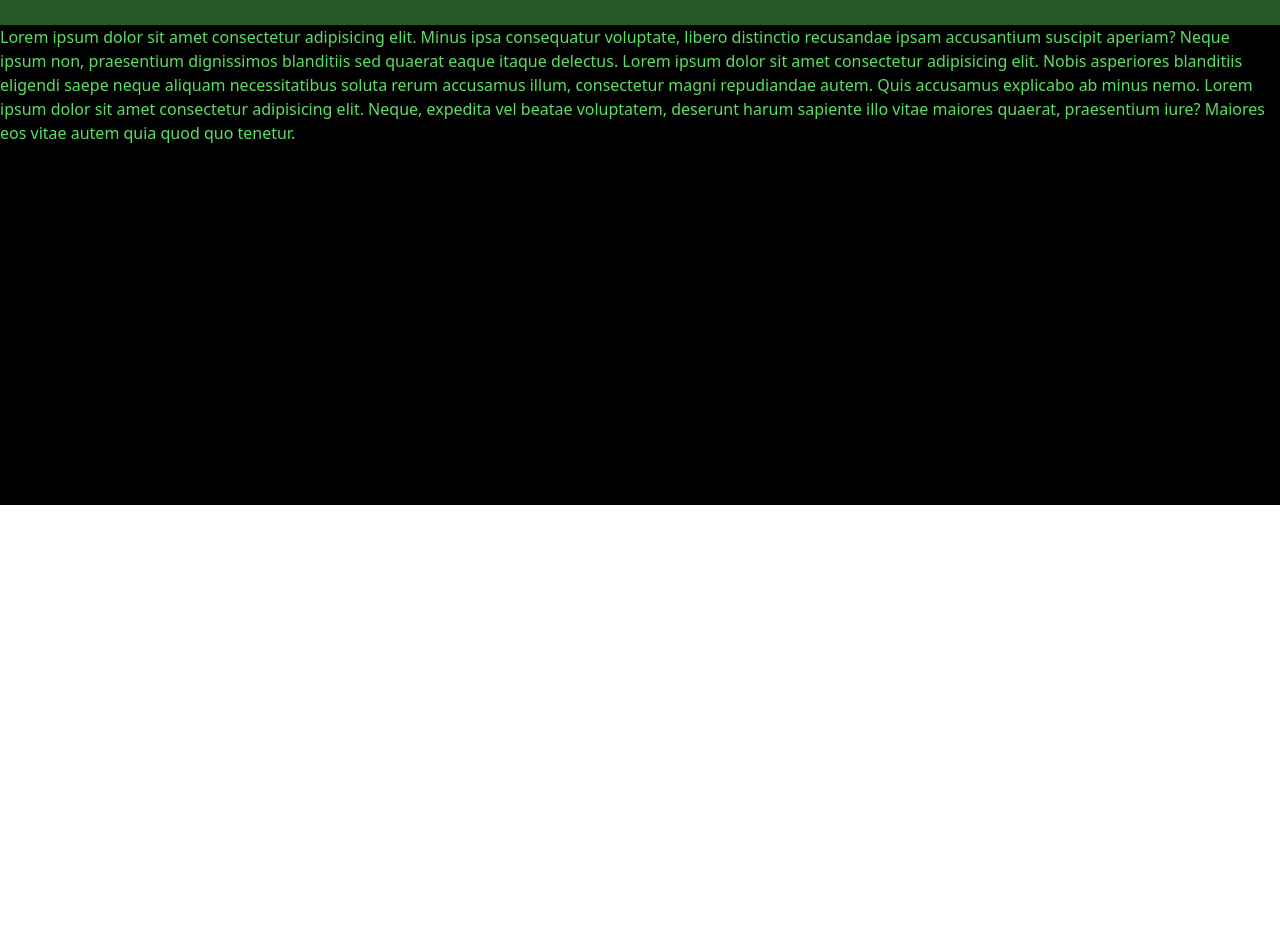
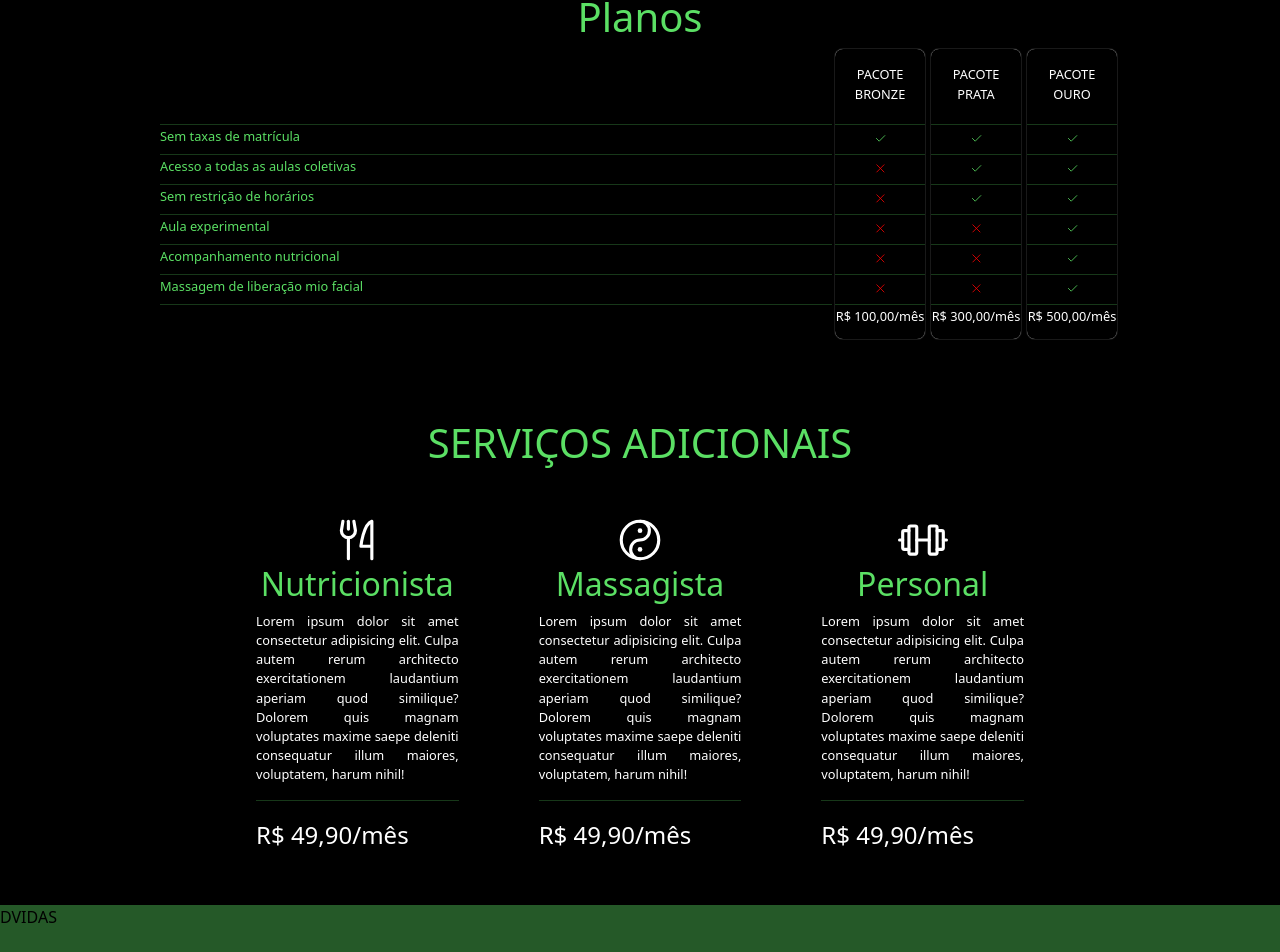
Before and after one commit to MendesIsrael/instituto-mendes-de-sa, a React (Vite) app in the folder project-imendesdesa/: page /vigor in a window 1280 px wide. Shown: the part 1709-2661 px from the top of the page. Before the commit the page ends 2214 px from the top, so only its background shows below. Built offline with nearby package versions, Linux system fonts and the light colour scheme.

Commit message:
planos e pacotes atualizados

```diff
--- a/project-imendesdesa/index.html
+++ b/project-imendesdesa/index.html
@@ -4,7 +4,7 @@
     <meta charset="UTF-8" />
     <link rel="icon" type="image/svg+xml" href="./img/logo.png" />
     <meta name="viewport" content="width=device-width, initial-scale=1.0" />
-    <title>Vite + React + TS</title>
+    <title>Instituto Mendes de Sá</title>
   </head>
   <body>
     <div id="root"></div>
--- a/project-imendesdesa/package.json
+++ b/project-imendesdesa/package.json
@@ -9,6 +9,7 @@
     "preview": "vite preview"
   },
   "dependencies": {
+    "phosphor-react": "^1.4.1",
     "react": "^18.2.0",
     "react-dom": "^18.2.0"
   },
--- a/project-imendesdesa/src/pages/Vigor.module.css
+++ b/project-imendesdesa/src/pages/Vigor.module.css
@@ -4,7 +4,7 @@
 }
 
 .body > h1 {
-  padding: 10rem;
+  padding: 8rem;
   text-align: center;
   text-shadow: 1px 1px 3px var(--green-200);
 }
@@ -39,7 +39,7 @@
 
 .modalidades h2 {
   text-decoration: underline;
-  padding: 3rem 0 8rem 0;
+  padding: 3rem 0 6rem 0;
   text-align: center;
 }
 
@@ -50,13 +50,13 @@
 }
 .atividades {
   width: 18rem;
-  height: 28rem;
+  height: 30rem;
   box-shadow: 2px 2px 8px var(--black);
   background: var(--white);
   color: var(--black);
   justify-content: center;
   border-radius: 8px;
-  overflow: hidden
+  overflow: hidden;
 }
 .atividades img {
   width: 18rem;
@@ -73,10 +73,101 @@
   padding: 10px;
   text-align: justify;
 }
+
+.atividades button {
+  border-radius: 10px;
+  width: 6rem;
+  margin: 0 30%;
+}
 /*---------pacotes---------------------------------------------------------------------------------*/
 
 .pacotes {
-  height: 30rem;
+  height: 55rem;
   background: var(--black);
   color: var(--green-100);
+  margin: 2rem 10rem;
 }
+.pacotes > h1 {
+  text-align: center;
+}
+
+.planos{
+  display: flex;
+}
+.itens {
+  width: 60rem;
+}
+.itens p {
+  height: 1rem;
+  font-size: 0.8rem;
+}
+
+.itens hr {
+margin: -5px 0 2px 0;
+}
+
+.pacoteDireitos {
+  width: 8rem;
+  background: var(--black);
+  box-shadow: 0px 0px 1px var(--white);
+  border-radius: 8px;
+  margin: 0rem 0.2rem;
+}
+
+.pacoteDireitos p {
+  height: 1rem;
+  font-size: 0.8rem;
+  text-align: center;
+}
+
+.pacoteDireitos hr {
+  margin: -5px 0 2px 0;
+}
+
+.titlePacotes {
+  color: var(--white);
+  margin: 1rem 0rem 3rem 0rem;
+}
+.precoPacotes {
+  color: var(--white);
+}
+/*---------adicionais---------------------------------------------------------------------------------*/
+.areaAdicionais {
+  margin: 5rem;
+}
+.areaAdicionais > h1 {
+  text-align: center;
+  margin: 2rem;
+}
+.pacotesAdicionais {
+  display: flex;
+  gap: 3rem;
+  justify-content: center;
+}
+.adicionais {
+  height: 23rem;
+  width: 15rem;
+  border-radius: 30px;
+  box-shadow: 0px 0px 15px var(--transparent);
+  text-align: center;
+  padding: 1rem;
+}
+.adicionais p {
+  text-align: justify;
+  font-size: 0.8rem;
+  color: var(--white);
+}
+.precoAdicionais p {
+  font-size: 1.5rem;
+}
+.adicionais:hover {
+  box-shadow: 0px 0px 10px var(--green-200);
+  transition: 0.3s;
+}
+/*---------duvidas---------------------------------------------------------------------------------*/
+
+.duvidas {
+  background: var(--green-500);
+  color: var(--black);
+  height: 30rem;
+}
--- a/project-imendesdesa/src/pages/Vigor.tsx
+++ b/project-imendesdesa/src/pages/Vigor.tsx
@@ -1,3 +1,4 @@
+import { YinYang, Barbell, Check, ForkKnife, X } from 'phosphor-react';
 import styles from './Vigor.module.css';
 
 export function Vigor() {
@@ -19,6 +20,7 @@ export function Vigor() {
               <h1>PILATES</h1>
               <p>Buscamos sempre desenvolver o seu potencial máximo - melhorando o condicionamento físico geral, a consciência corporal e a coordenação motora, prevenindo e reduzindo os ricos de lesões e o alívio de dores crônicas.
               </p>
+              <button>saiba +</button>
             </div>
             <div className={styles.atividades}>
                 <img src="../img/hidroGinastica.jpg" alt="hidroginástica" />
@@ -42,7 +44,82 @@ export function Vigor() {
         </div>
 
         <div className={styles.pacotes}>
-          <p>Lorem ipsum dolor sit amet consectetur adipisicing elit. Minus ipsa consequatur voluptate, libero distinctio recusandae ipsam accusantium suscipit aperiam? Neque ipsum non, praesentium dignissimos blanditiis sed quaerat eaque itaque delectus. Lorem ipsum dolor sit amet consectetur adipisicing elit. Nobis asperiores blanditiis eligendi saepe neque aliquam necessitatibus soluta rerum accusamus illum, consectetur magni repudiandae autem. Quis accusamus explicabo ab minus nemo. Lorem ipsum dolor sit amet consectetur adipisicing elit. Neque, expedita vel beatae voluptatem, deserunt harum sapiente illo vitae maiores quaerat, praesentium iure? Maiores eos vitae autem quia quod quo tenetur.</p>
+          <h1>Planos</h1>
+          <div className={styles.planos}>
+            <div className={styles.itens}>
+            <p className={styles.titlePacotes}></p><hr />
+            <p>Sem taxas de matrícula</p><hr />
+            <p>Acesso a todas as aulas coletivas</p><hr />
+            <p>Sem restrição de horários</p><hr />
+            <p>Aula experimental</p><hr />
+            <p>Acompanhamento nutricional</p><hr />
+            <p>Massagem de liberação mio facial</p><hr />
+            <p className={styles.precoPacotes}></p>
+            </div>
+            <div className={styles.pacoteDireitos}>
+            <p className={styles.titlePacotes}>PACOTE<br/>BRONZE</p><hr />
+            <p><Check/></p><hr />
+            <p><X color="red"/></p><hr />
+            <p><X color="red"/></p><hr />
+            <p><X color="red"/></p><hr />
+            <p><X color="red"/></p><hr />
+            <p><X color="red"/></p><hr />
+            <p className={styles.precoPacotes}>R$ 100,00/mês</p>
+            </div>
+            <div className={styles.pacoteDireitos}>
+            <p className={styles.titlePacotes}>PACOTE<br/>PRATA</p><hr />
+            <p><Check/></p><hr />
+            <p><Check/></p><hr />
+            <p><Check/></p><hr />
+            <p><X color="red"/></p><hr />
+            <p><X color="red"/></p><hr />
+            <p><X color="red"/></p><hr />
+            <p className={styles.precoPacotes}>R$ 300,00/mês</p>
+            </div>
+            <div className={styles.pacoteDireitos}>
+            <p className={styles.titlePacotes}>PACOTE<br/>OURO</p><hr />
+            <p><Check/></p><hr />
+            <p><Check/></p><hr />
+            <p><Check/></p><hr />
+            <p><Check/></p><hr />
+            <p><Check/></p><hr />
+            <p><Check/></p><hr />
+            <p className={styles.precoPacotes}>R$ 500,00/mês</p>
+            </div>
+          </div>
+          <div className={styles.areaAdicionais}>
+            <h1>SERVIÇOS ADICIONAIS</h1>
+            <div className={styles.pacotesAdicionais}>
+              <div className={styles.adicionais}>
+                <ForkKnife size={50} color="white"/>
+                <h2>Nutricionista</h2>
+                <p className={styles.explicacaoAdicionais}>Lorem ipsum dolor sit amet consectetur adipisicing elit. Culpa autem rerum architecto exercitationem laudantium aperiam quod similique? Dolorem quis magnam voluptates maxime saepe deleniti consequatur illum maiores, voluptatem, harum nihil!</p><hr />
+                <div className={styles.precoAdicionais}>
+                  <p>R$ 49,90/mês</p>
+                </div>
+              </div>
+              <div className={styles.adicionais}>
+                <YinYang size={50} color="white"/>
+                <h2>Massagista</h2>
+                <p className={styles.explicacaoAdicionais}>Lorem ipsum dolor sit amet consectetur adipisicing elit. Culpa autem rerum architecto exercitationem laudantium aperiam quod similique? Dolorem quis magnam voluptates maxime saepe deleniti consequatur illum maiores, voluptatem, harum nihil!</p><hr />
+                <div className={styles.precoAdicionais}>
+                  <p>R$ 49,90/mês</p>
+                </div>
+              </div>
+              <div className={styles.adicionais}>
+                <Barbell size={50} color="white"/>
+                <h2>Personal</h2>
+                <p className={styles.explicacaoAdicionais}>Lorem ipsum dolor sit amet consectetur adipisicing elit. Culpa autem rerum architecto exercitationem laudantium aperiam quod similique? Dolorem quis magnam voluptates maxime saepe deleniti consequatur illum maiores, voluptatem, harum nihil!</p><hr />
+                <div className={styles.precoAdicionais}>
+                  <p>R$ 49,90/mês</p>
+                </div>
+              </div>
+            </div>
+          </div>
+        </div>
+
+        <div className={styles.duvidas}>
+          DVIDAS
         </div>
       </div>
     </section>
```
Also changed, not shown: 1 other file (tests, documents, lock files or other folders).
